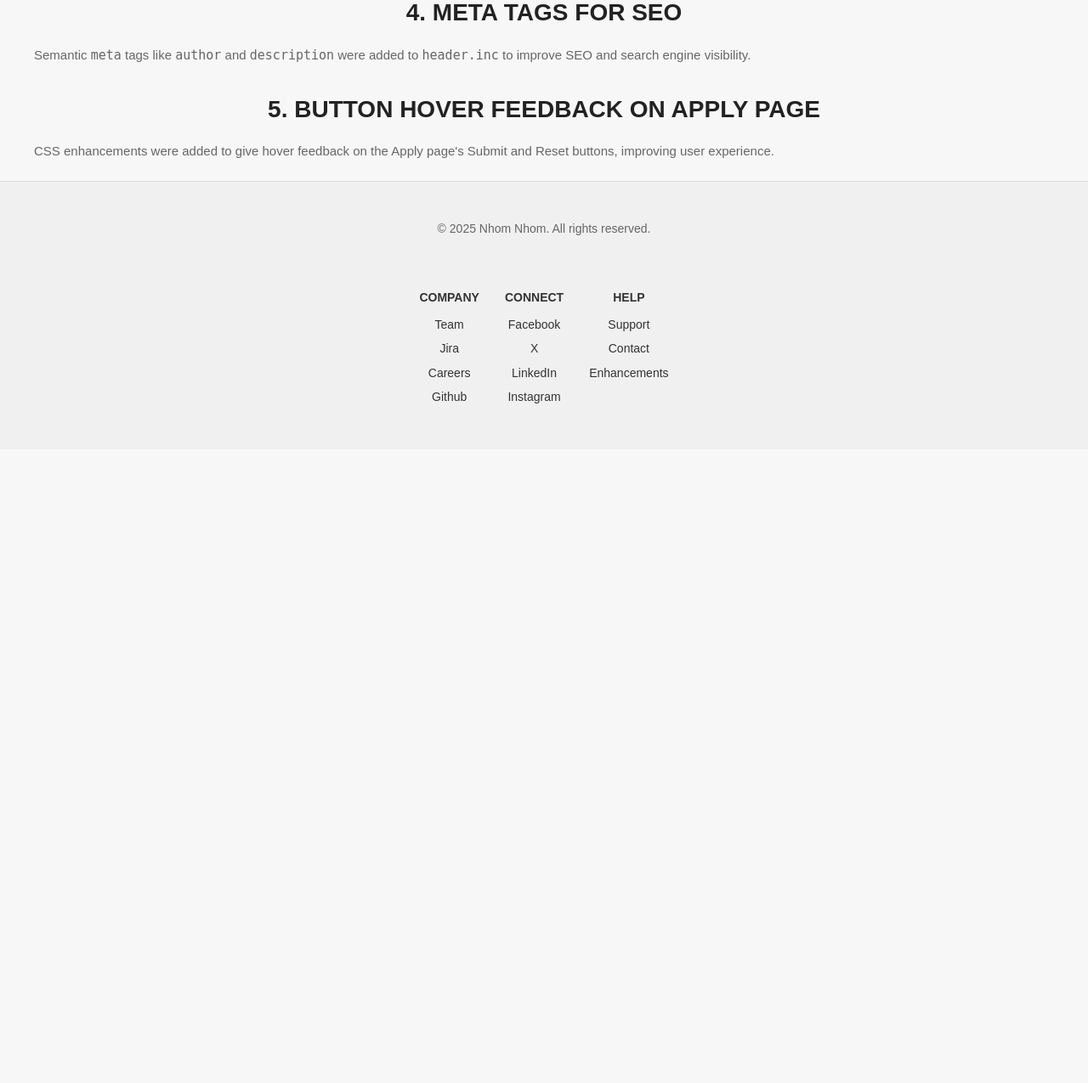
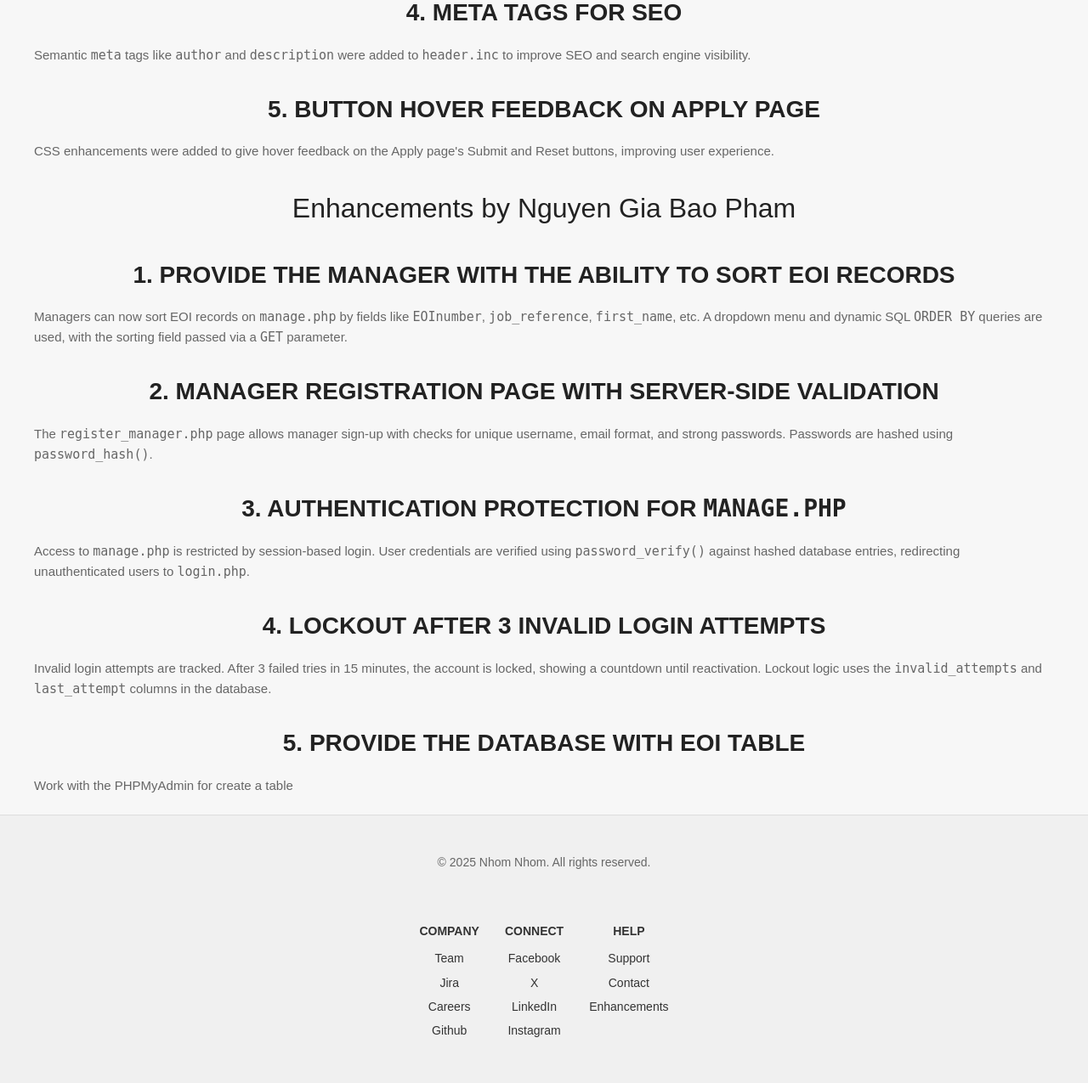
Before and after one commit to 105730519/Project-part-2, a PHP site: page /enhancements.php in a window 1280 px wide. Shown: the part 1428-2703 px from the top of the page at 85% size. Before the commit the page ends 1903 px from the top, so only its background shows below. Run offline with PHP 8.4, Linux system fonts and the light colour scheme.

Commit message:
Update the enhancements.php
I updated all what I have contribution for this project.

```diff
--- a/enhancements.php
+++ b/enhancements.php
@@ -76,6 +76,36 @@ $current_date_time = $date_time->format('g:i A T, l, F j, Y'); // e.g., 9:07 AM
             <p>CSS enhancements were added to give hover feedback on the Apply page's Submit and Reset buttons, improving user experience.</p>
         </article>
     </section>
+
+    <!-- === Enhancements by Nguyen Gia Bao Pham === -->
+    <section class="enhancements-list">
+        <h2>Enhancements by Nguyen Gia Bao Pham</h2>
+
+        <article class="enhancement-item">
+            <h3>1. Provide the Manager with the Ability to Sort EOI Records</h3>
+            <p>Managers can now sort EOI records on <code>manage.php</code> by fields like <code>EOInumber</code>, <code>job_reference</code>, <code>first_name</code>, etc. A dropdown menu and dynamic SQL <code>ORDER BY</code> queries are used, with the sorting field passed via a <code>GET</code> parameter.</p>
+        </article>
+
+        <article class="enhancement-item">
+            <h3>2. Manager Registration Page with Server-Side Validation</h3>
+            <p>The <code>register_manager.php</code> page allows manager sign-up with checks for unique username, email format, and strong passwords. Passwords are hashed using <code>password_hash()</code>.</p>
+        </article>
+
+        <article class="enhancement-item">
+            <h3>3. Authentication Protection for <code>manage.php</code></h3>
+            <p>Access to <code>manage.php</code> is restricted by session-based login. User credentials are verified using <code>password_verify()</code> against hashed database entries, redirecting unauthenticated users to <code>login.php</code>.</p>
+        </article>
+
+        <article class="enhancement-item">
+            <h3>4. Lockout After 3 Invalid Login Attempts</h3>
+            <p>Invalid login attempts are tracked. After 3 failed tries in 15 minutes, the account is locked, showing a countdown until reactivation. Lockout logic uses the <code>invalid_attempts</code> and <code>last_attempt</code> columns in the database.</p>
+        </article>
+
+        <article class="enhancement-item">
+            <h3>5. Provide the database with EOI table</h3>
+            <p>Work with the PHPMyAdmin for create a table</p>
+        </article>
+    </section>
 </main>
 
 <?php include("footer.inc"); ?>
```
